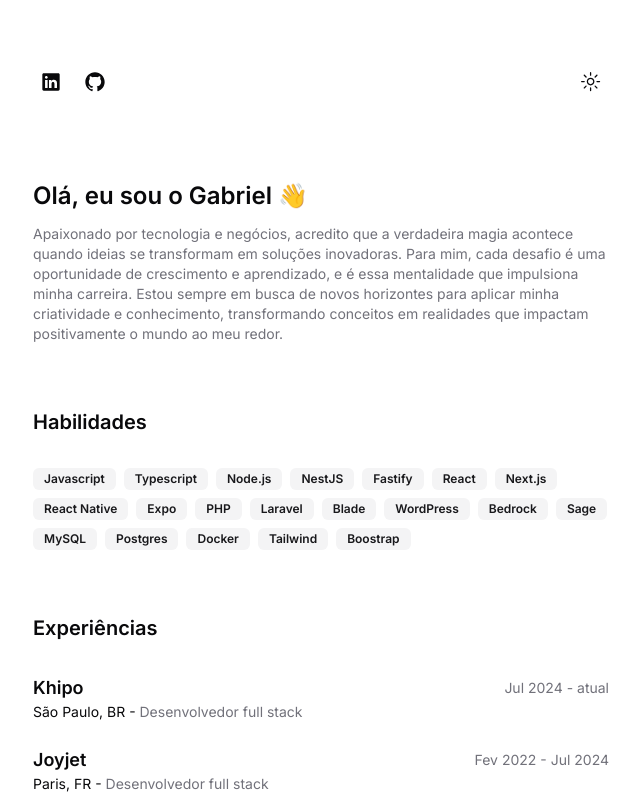
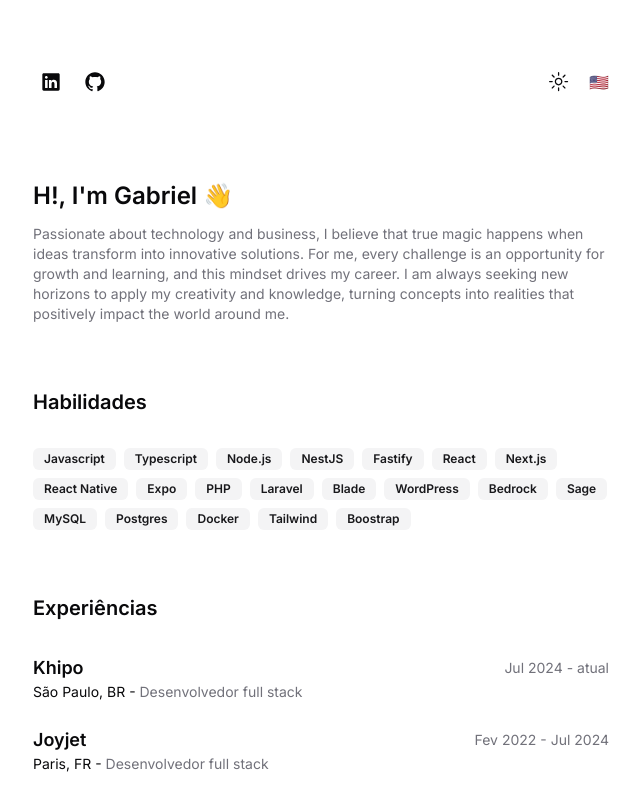
Before and after one commit to gabrieldesiderio/portfolio, a Next.js app: page /en in a window 1280 px wide. Shown: the top 800 px of the page, without its empty margins (319-959 px from the left). Built offline with nearby package versions, Linux system fonts and the light colour scheme.

Commit message:
feat: check commits and intl toggle

```diff
--- a/messages/en.json
+++ b/messages/en.json
@@ -1,8 +1,8 @@
 {
   "home": {
     "about": {
-      "title": "Olá, eu sou o Gabriel 👋",
-      "summary": "Apaixonado por tecnologia e negócios, acredito que a verdadeira magia acontece quando ideias se transformam em soluções inovadoras. Para mim, cada desafio é uma oportunidade de crescimento e aprendizado, e é essa mentalidade que impulsiona minha carreira. Estou sempre em busca de novos horizontes para aplicar minha criatividade e conhecimento, transformando conceitos em realidades que impactam positivamente o mundo ao meu redor."
+      "title": "H!, I'm Gabriel 👋",
+      "summary": "Passionate about technology and business, I believe that true magic happens when ideas transform into innovative solutions. For me, every challenge is an opportunity for growth and learning, and this mindset drives my career. I am always seeking new horizons to apply my creativity and knowledge, turning concepts into realities that positively impact the world around me."
     },
     "skills": {
       "title": "Habilidades"
--- a/package.json
+++ b/package.json
@@ -6,9 +6,12 @@
     "dev": "next dev",
     "build": "next build",
     "start": "next start",
-    "lint": "next lint"
+    "lint": "next lint",
+    "type:check": "tsc --noEmit",
+    "prepare": "husky"
   },
   "dependencies": {
+    "@formkit/auto-animate": "^0.8.2",
     "@radix-ui/react-icons": "^1.3.0",
     "@radix-ui/react-slot": "^1.1.0",
     "class-variance-authority": "^0.7.0",
@@ -30,6 +33,7 @@
     "eslint": "^8",
     "eslint-config-next": "14.2.13",
     "eslint-plugin-simple-import-sort": "^12.1.1",
+    "husky": "^9.1.6",
     "postcss": "^8",
     "prettier-plugin-tailwindcss": "^0.6.6",
     "tailwindcss": "^3.4.1",
--- a/src/components/navbar/index.tsx
+++ b/src/components/navbar/index.tsx
@@ -3,6 +3,7 @@ import Link from 'next/link'
 
 import { Button } from '@/components/ui/button'
 
+import { LangToggle } from './lang.toggle'
 import { ModeToggle } from './mode-toggle'
 
 export function Navbar() {
@@ -31,6 +32,7 @@ export function Navbar() {
         </div>
         <div className="flex items-center gap-3">
           <ModeToggle />
+          <LangToggle />
         </div>
       </nav>
     </header>
--- /dev/null
+++ b/src/components/navbar/lang.toggle.tsx
@@ -0,0 +1,19 @@
+'use client'
+
+import { useAutoAnimate } from '@formkit/auto-animate/react'
+import Link from 'next/link'
+import { useLocale } from 'next-intl'
+
+export function LangToggle() {
+  const locale = useLocale()
+  const [parent] = useAutoAnimate()
+
+  const options = ['pt', 'en']
+  const link = options.filter((option) => option !== locale)[0]
+
+  return (
+    <Link href={link} ref={parent}>
+      {locale === 'pt' ? <span>🇧🇷</span> : <span>🇺🇸</span>}
+    </Link>
+  )
+}
```
Also changed, not shown: 2 other files (tests, documents, lock files or other folders).
